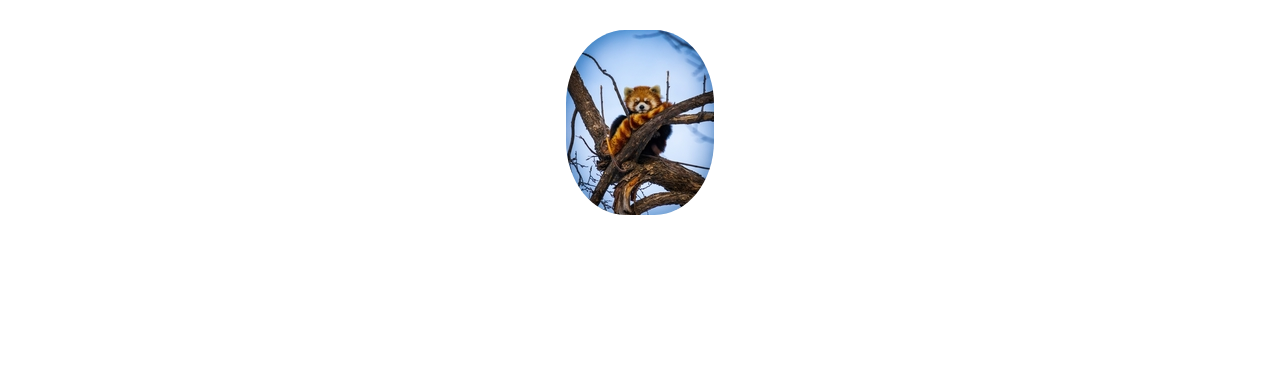
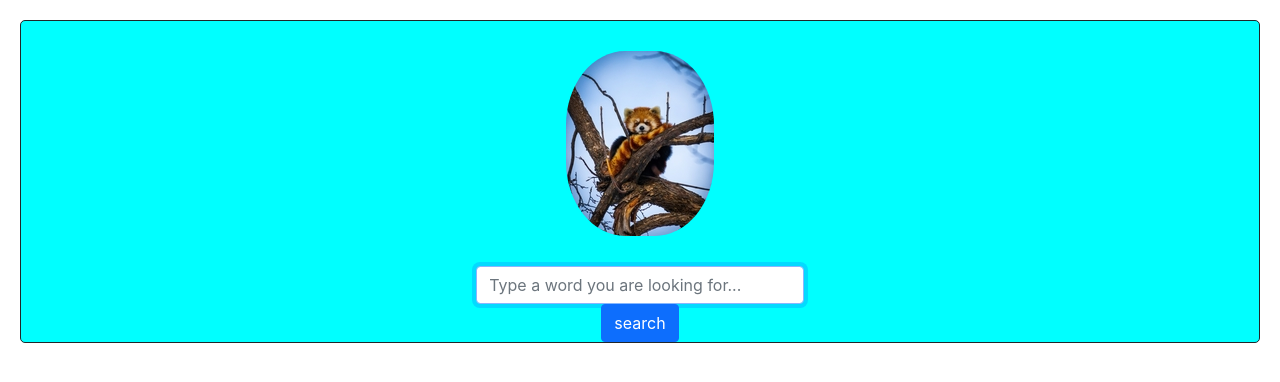
Before and after one commit to Szeket/dictionary-react, a React (Create React App) app: page / in a window 1280 px wide. Shown: the top 382 px of the page. Built offline with nearby package versions, Linux system fonts and the light colour scheme.

Commit message:
search engine start

```diff
--- a/src/App.css
+++ b/src/App.css
@@ -6,3 +6,8 @@
   border-radius: 40%;
   margin: 0 auto;
 }
+.App .form {
+  max-width: 30%;
+  display: block;
+  margin: 0 auto;
+}
--- a/src/App.js
+++ b/src/App.js
@@ -1,12 +1,16 @@
 import panda from "./panda.jpg";
+import Search from "./Search";
 import "./App.css";
 
 function App() {
   return (
     <div className="App">
-      <header className="App-header">
-        <img src={panda} className="logo d-block img-fluid" alt="logo"></img>
-      </header>
+      <div className="container">
+        <header className="App-header">
+          <img src={panda} className="logo d-block img-fluid" alt="logo"></img>
+        </header>
+        <Search />
+      </div>
     </div>
   );
 }
--- /dev/null
+++ b/src/Search.css
@@ -0,0 +1,16 @@
+.App {
+  background-color: aqua;
+  border: 1px solid;
+  border-radius: 5px;
+  margin: 20px;
+}
+
+.App form {
+  max-width: 30%;
+  display: block;
+  margin: 0 auto;
+}
+.btn {
+  display: block;
+  margin: 0 auto;
+}
--- /dev/null
+++ b/src/Search.js
@@ -0,0 +1,37 @@
+import React, { useState } from "react";
+import "./Search.css";
+
+export default function Search() {
+  let [keyword, setKeyword] = useState("");
+  function searchWord(event) {
+    event.preventDefault();
+    alert(`Searching for ${keyword}`);
+  }
+  function handleChange(event) {
+    setKeyword(event.target.value);
+  }
+  return (
+    <div className="container">
+      <div className="row">
+        <div className="col-sm">
+          <form onSubmit={searchWord}>
+            <input
+              type="search"
+              placeholder="Type a word you are looking for..."
+              className="form-control"
+              autoFocus="on"
+              onChange={handleChange}
+            />
+          </form>
+          <div className="col-sm">
+            <input
+              type="submit"
+              value="search"
+              className="btn btn-primary w-20"
+            />
+          </div>
+        </div>
+      </div>
+    </div>
+  );
+}
```
